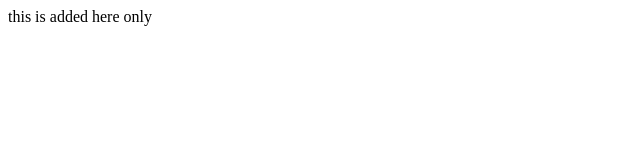
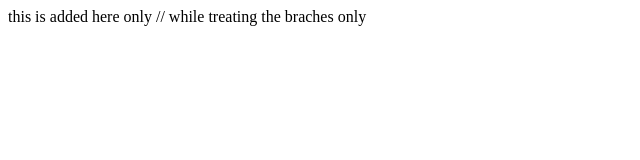
Before and after one commit to ab22032002/first_one, a plain HTML site: page index.html in a window 1280 px wide. Shown: the whole page, without its empty margins (0-640 px from the left). Drawn offline with Linux system fonts and the light colour scheme.

Commit message:
this is fixed by abhinav

```diff
--- a/index.html
+++ b/index.html
@@ -9,4 +9,4 @@
 
 </body>
 </html>
-this is added here only
+this is added here only  // while treating the braches only
```
